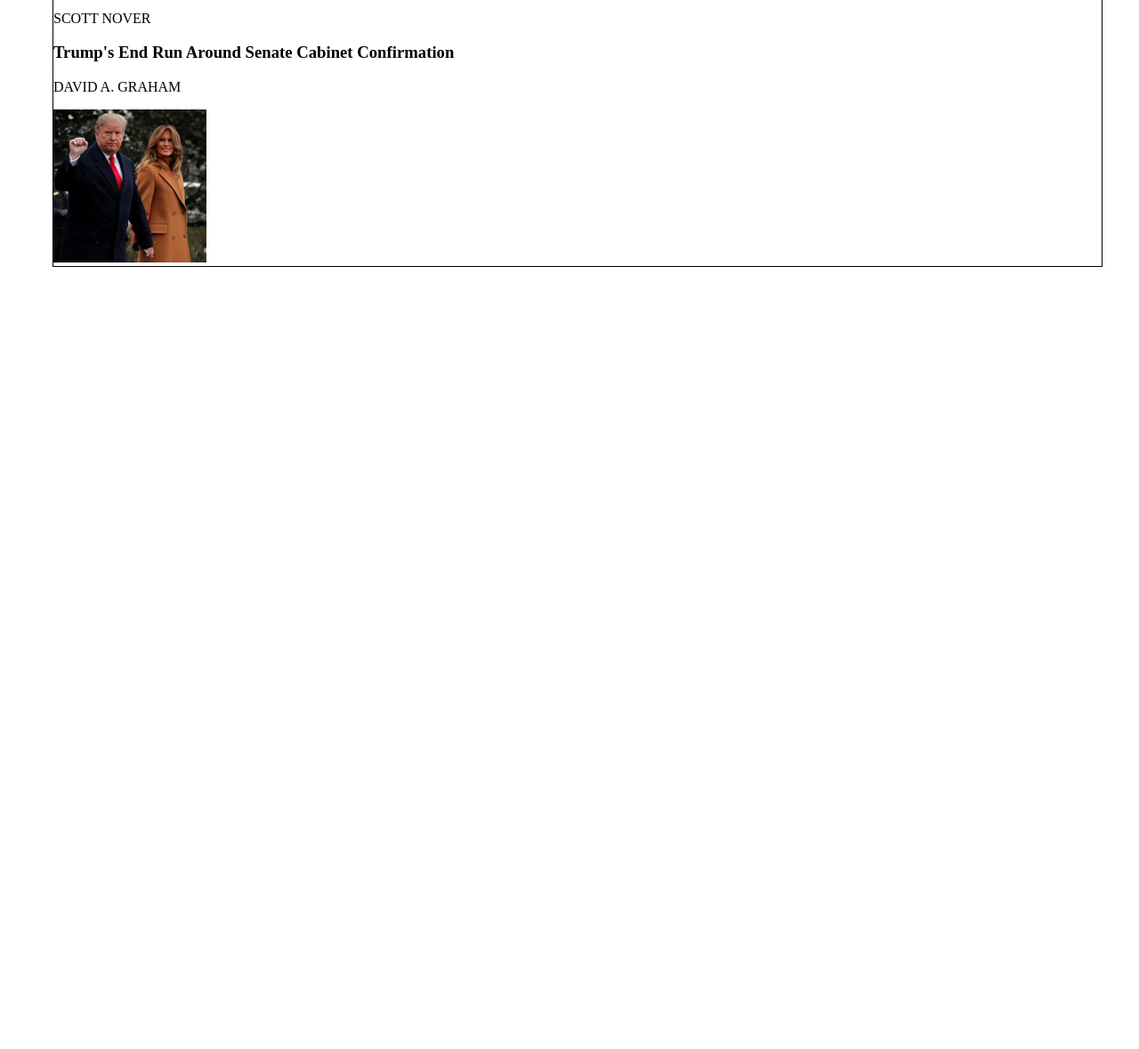
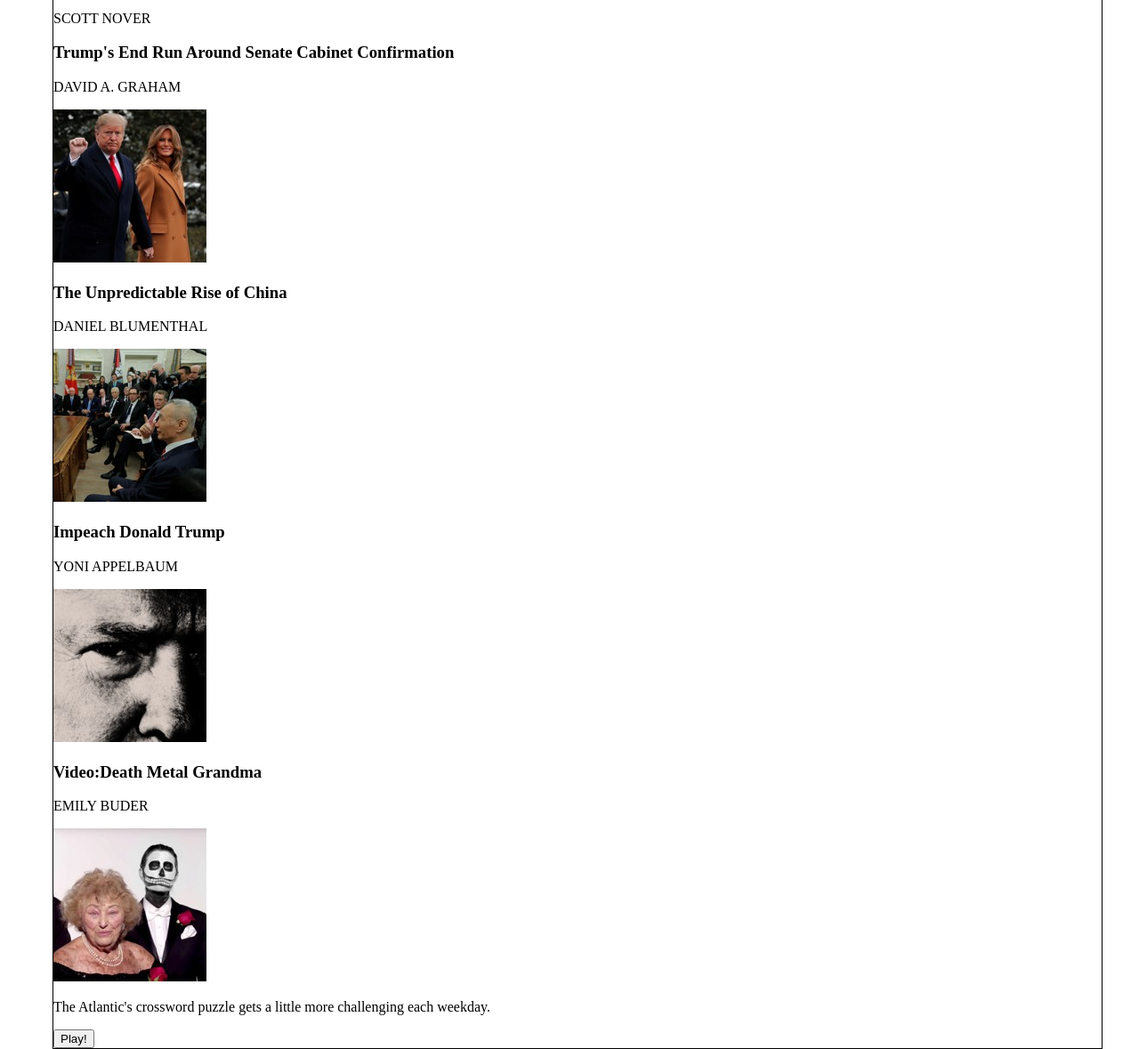
Before and after one commit to DavidJMora/Atlantic-remake, a plain HTML site: page index.html in a window 1280 px wide. Shown: the part 1742-2921 px from the top of the page at 89% size. Before the commit the page ends 2042 px from the top, so only its background shows below. Drawn offline with Linux system fonts and the light colour scheme; a script that the page names is missing.

Commit message:
finished adding main content divs to content id

```diff
--- a/index.html
+++ b/index.html
@@ -47,6 +47,25 @@
                 <P>DAVID A. GRAHAM</P>
                 <img src="./images/trump-and-wife.jpg">
             </div>
+            <div>
+                <h3>The Unpredictable Rise of China</h3>
+                <p>DANIEL BLUMENTHAL</p>
+                <img src="./images/much-people.jpg">
+            </div>
+            <div>
+                <h3>Impeach Donald Trump</h3>
+                <p>YONI APPELBAUM</p>
+                <img src="./images/the-smolder.jpg">
+            </div>
+            <div>
+                <h3>Video:Death Metal Grandma</h3>
+                <p>EMILY BUDER</p>
+                <img src="./images/beetleguese.jpg">
+            </div>
+            <div>
+                <p>The Atlantic's crossword puzzle gets a little more challenging each weekday.</p>
+                <button>Play!</button>
+            </div>
         </div>
 
     </main>
```
